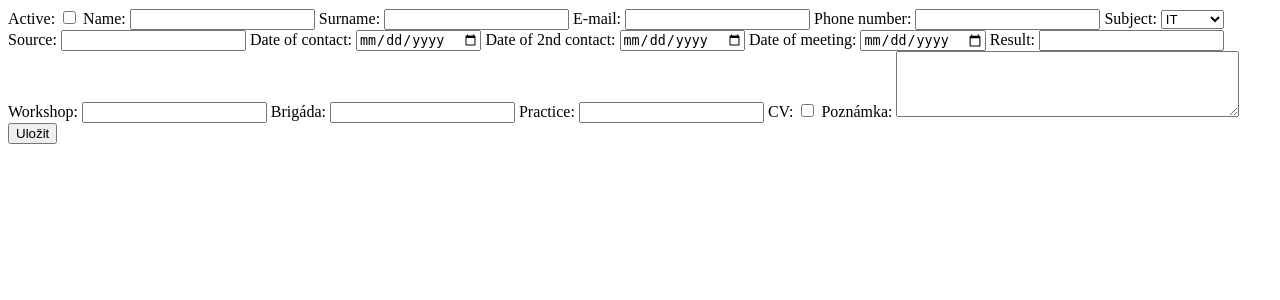
After one commit to DominikSliva/SuperProject-WA, a PHP site: page /Table/addFirmForm.php in a window 1280 px wide. The commit adds this page. Shown: the top 300 px of the page. Run offline with PHP 8.4, Linux system fonts and the light colour scheme; data comes from the database, SQL or seed files in the repository; data that the repository does not hold is empty.

Commit message:
Some tweaks in updating and added firm creation

```diff
--- /dev/null
+++ b/Table/addFirmForm.php
@@ -0,0 +1,91 @@
+<?php
+include("../conn.php");
+
+$conn = ConnectionSingleton::getConnection();
+
+$subjectQuery = $conn -> query("select * from subject");
+while($subRow = mysqli_fetch_assoc($subjectQuery)){
+    $subjects[$subRow["id"]] = $subRow["name"];
+
+}
+
+?>
+
+<!DOCTYPE html>
+<html>
+<head>
+    <meta charset="UTF-8">
+    <meta http-equiv="X-UA-Compatible" content="IE=edge">
+    <meta name="viewport" content="width=device-width, initial-scale=1.0">
+    <title>Přidání noové firmy</title>
+</head>
+<body>
+    <form action="addFirm.php" method="post">
+
+        <label for="active">Active:</label>
+        <input type="checkbox" name="active" onclick="checkboxHelper(this)" value="0">
+
+        <label for="name">Name:</label>
+        <input type="text" name="name">
+
+        <label for="surname">Surname:</label>
+        <input type="text" name="surname">
+
+        <label for="email">E-mail:</label>
+        <input type="email" name="email" id="">
+
+        <label for="phone">Phone number:</label>
+        <input type="text" name="phone">
+
+        <label for="subject">Subject:</label>
+        <select name="subject" id="">
+            <option value="1"><?php echo $subjects[1];?></option>
+            <option value="2"><?php echo $subjects[2];?></option>
+            <option value="3"><?php echo $subjects[3];?></option>
+        </select>
+
+        <label for="source">Source:</label>
+        <input type="text" name="source">
+
+        <label for="date_of_contact">Date of contact:</label>
+        <input type="date" name="date_of_contact" id="">
+
+        <label for="date_of_2_contact">Date of 2nd contact:</label>
+        <input type="date" name="date_of_2_contact" id="">
+
+        <label for="date_of_meeting">Date of meeting:</label>
+        <input type="date" name="date_of_meeting">
+
+        <label for="result">Result:</label>
+        <input type="textarea" name="result">
+
+        <label for="workshop">Workshop:</label>
+        <input type="text" name="workshop">
+
+        <label for="brigade">Brigáda:</label>
+        <input type="text" name="brigade">
+
+        <label for="practice">Practice:</label>
+        <input type="text" name="practice">
+
+        <label for="cv">CV:</label>
+        <input type="checkbox" name="cv" onclick="checkboxHelper(this)" value="0">
+
+        <label for="note">Poznámka:</label>
+        <textarea name="note" id="" cols="40" rows="4">
+
+        </textarea>
+
+        <input type="submit" value="Uložit">
+    </form>
+
+    <script>
+        const checkboxHelper = checkbox => {
+            const output = checkbox.checked ? 1 : 0;
+            console.log(output);
+            checkbox.value = output;
+        }
+    </script>
+
+</body>
+</html>
--- a/Table/tableApi.php
+++ b/Table/tableApi.php
@@ -7,7 +7,8 @@
     switch ($action){
 
         case "getData":
-            $sql = "SELECT * FROM firm";
+            //$sql = "SELECT * FROM firm";
+            $sql = "select firm.id as ID, active as Active, coalesce(firm.name, '') as Name, coalesce(surname, '') as Surname, coalesce(email, '') as Email, coalesce(phone, '') as Phone, subject.name as Subject, coalesce(source, '') as Source from firm inner join subject on subject.id = subject_id order by firm.id";
             $t = new TableModel("events", $sql);
             echo (json_encode($t));
             break;
--- a/Table/updateFirm.php
+++ b/Table/updateFirm.php
@@ -33,12 +33,11 @@ $conn = ConnectionSingleton::getConnection();
 
 if ($conn->query($query) === TRUE) {
 	echo "Records updated";
+    header("Location: ../table.php");
 } else {
 	echo "Error: ".$query."<br>".$conn->error;
 }
 
 $conn->close();
 
-header("Location: ../table.php");
-
 ?>
--- a/navigation.php
+++ b/navigation.php
@@ -8,7 +8,7 @@
                 <div>
                     <ul class="nav">
                         <li id="pridat-firmu-btn" class="nav-item navbar-toggler text-center">
-                            <a id="pridat-firmu-text" class="nav-link" href="#">
+                            <a id="pridat-firmu-text" class="nav-link" href="./Table/addFirmForm.php">
                                 <i class="fas fa-plus-circle"></i> Přidat firmu</a>
                         </li>
                         <span class="m-2"></span>
```
Also changed, not shown: Table/addFirm.php (added, +47 -0 lines).
